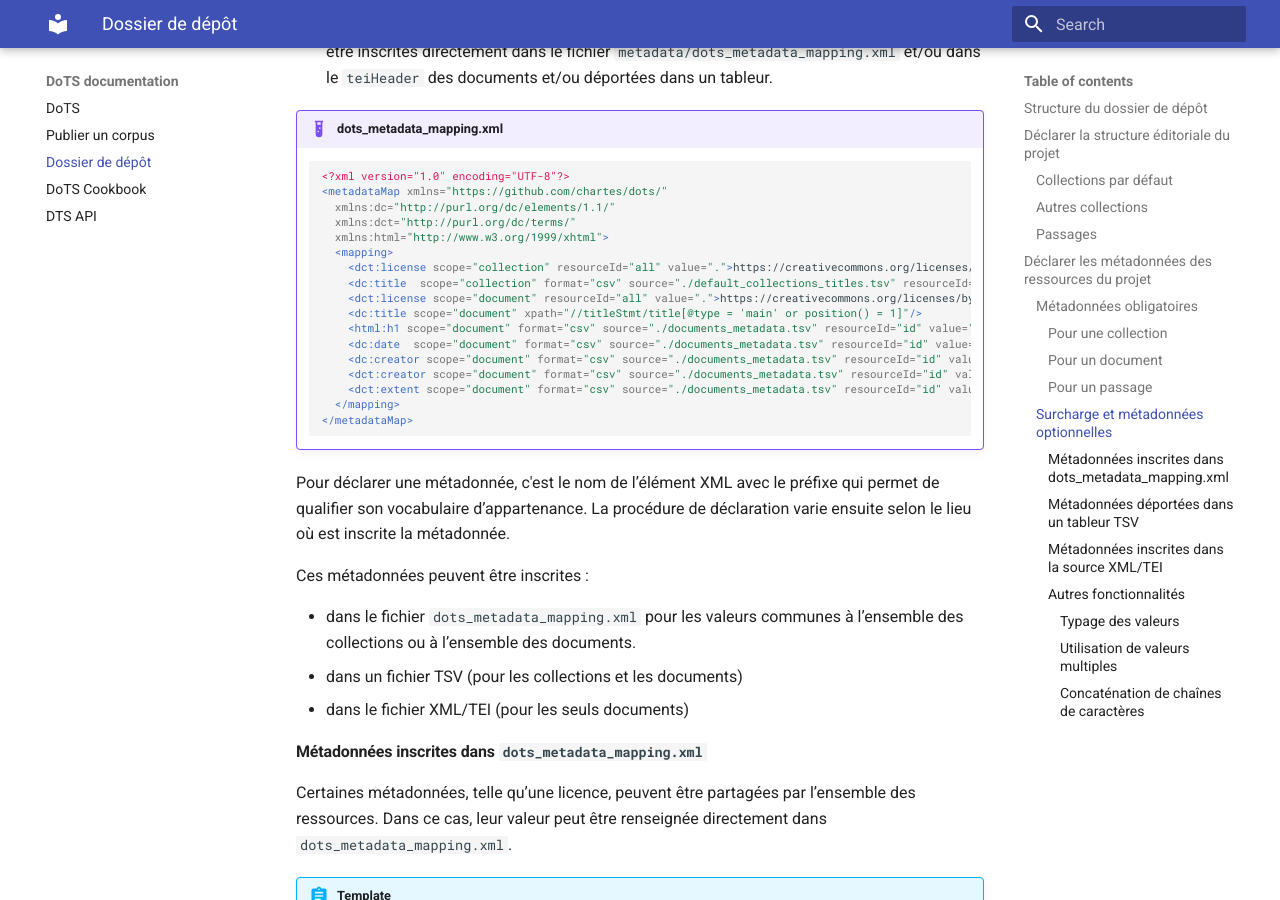
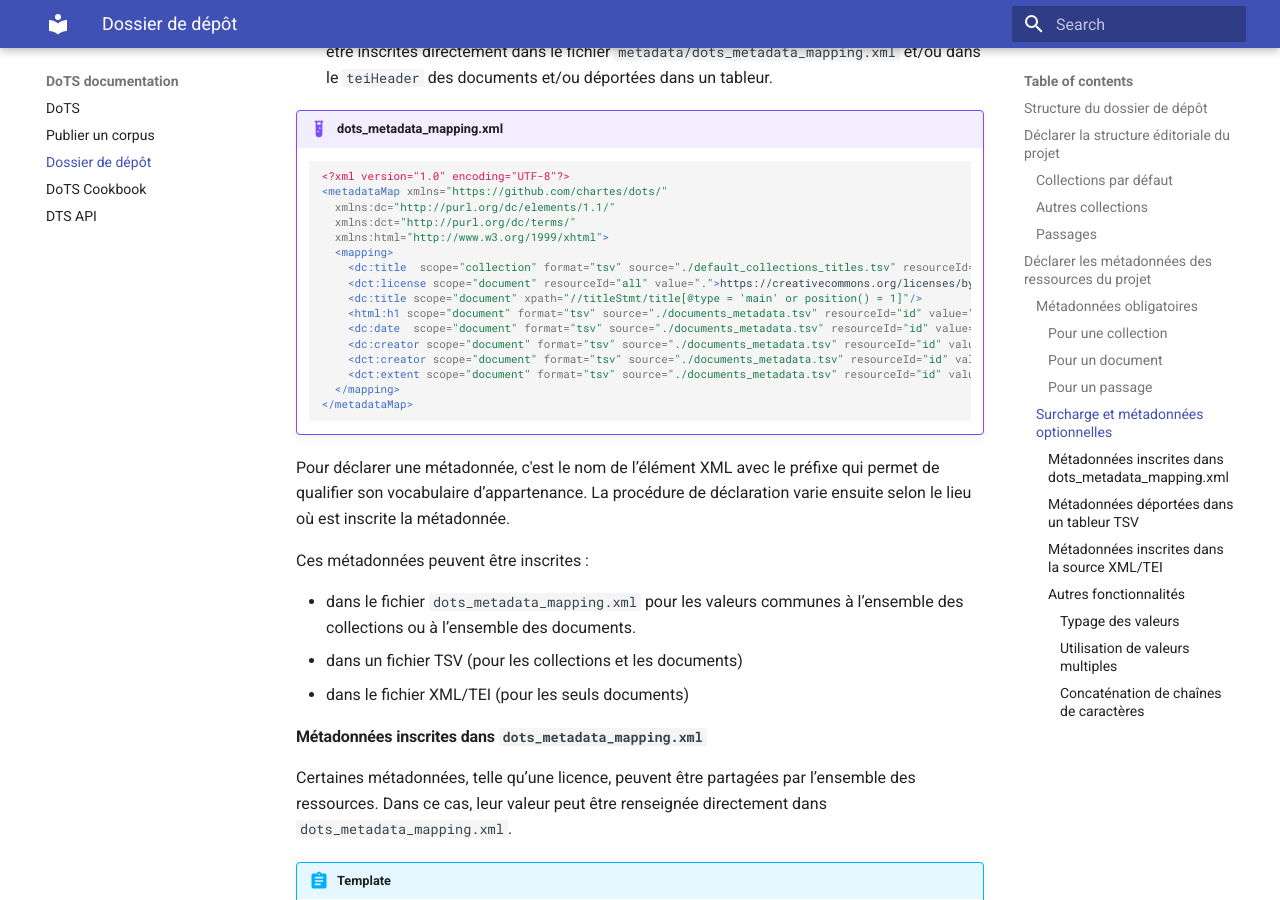
Before and after one commit to emmamorlock/dots_documentation, an MkDocs documentation site: the page built from docs/dots-project-folder.md, in a window 1280 px wide and 900 px high, scrolled down 3971 px. Built offline with MkDocs 1.6.1 and Material for MkDocs 9.7.7, drawn with Linux system fonts in a browser that asks for light colours.

````diff
--- a/docs/dots-project-folder.md
+++ b/docs/dots-project-folder.md
@@ -216,15 +216,14 @@ Pour les collections et les documents, le fichier `metadata/dots_metadata_mappin
 	  xmlns:dct="http://purl.org/dc/terms/"
 	  xmlns:html="http://www.w3.org/1999/xhtml">
 	  <mapping>
-	    <dct:license scope="collection" resourceId="all" value=".">https://creativecommons.org/licenses/by/4.0/</dct:license>
-	    <dc:title  scope="collection" format="csv" source="./default_collections_titles.tsv" resourceId="id" value="title"/>
+	    <dc:title  scope="collection" format="tsv" source="./default_collections_titles.tsv" resourceId="id" value="title"/>
 	    <dct:license scope="document" resourceId="all" value=".">https://creativecommons.org/licenses/by-nc-sa/4.0/</dct:license>
 	    <dc:title scope="document" xpath="//titleStmt/title[@type = 'main' or position() = 1]"/>
-	    <html:h1 scope="document" format="csv" source="./documents_metadata.tsv" resourceId="id" value="title_rich"/>
-	    <dc:date  scope="document" format="csv" source="./documents_metadata.tsv" resourceId="id" value="promotion_year" type="number"/>
-	    <dc:creator scope="document" format="csv" source="./documents_metadata.tsv" resourceId="id" value="author_fullname_label"></dc:creator>
-	    <dct:creator scope="document" format="csv" source="./documents_metadata.tsv" resourceId="id" value="author_idref_ppn" prefix="https://www.idref.fr/" key="@id"/>
-	    <dct:extent scope="document" format="csv" source="./documents_metadata.tsv" resourceId="id" value="pagination"/>
+	    <html:h1 scope="document" format="tsv" source="./documents_metadata.tsv" resourceId="id" value="title_rich"/>
+	    <dc:date  scope="document" format="tsv" source="./documents_metadata.tsv" resourceId="id" value="promotion_year" type="number"/>
+	    <dc:creator scope="document" format="tsv" source="./documents_metadata.tsv" resourceId="id" value="author_fullname_label"></dc:creator>
+	    <dct:creator scope="document" format="tsv" source="./documents_metadata.tsv" resourceId="id" value="author_idref_ppn" prefix="https://www.idref.fr/" key="@id"/>
+	    <dct:extent scope="document" format="tsv" source="./documents_metadata.tsv" resourceId="id" value="pagination"/>
 	  </mapping>
 	</metadataMap>
 	```
````
Also changed, not shown: README.md (+28 -5 lines), docs/cookbook.md (+9 -6 lines).
